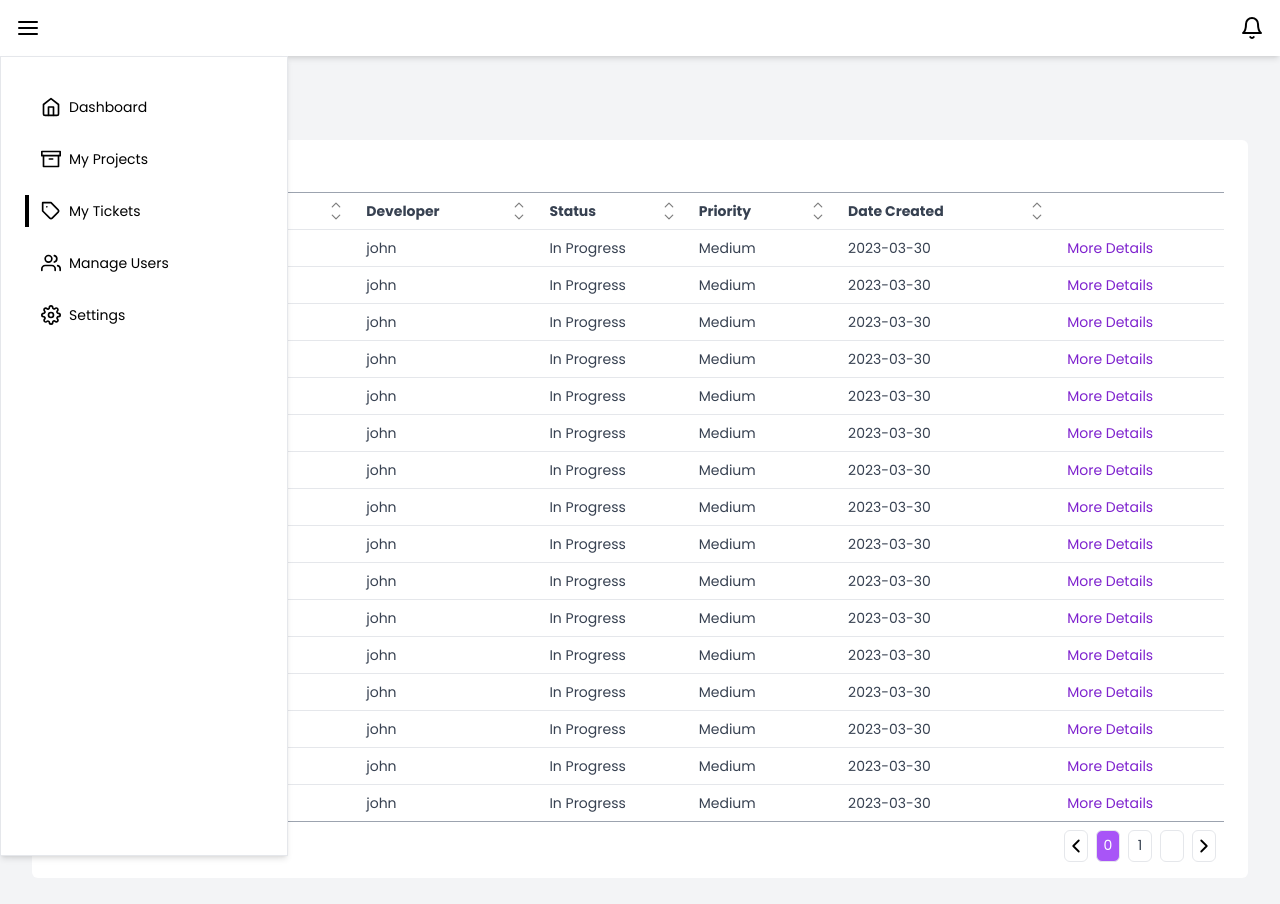
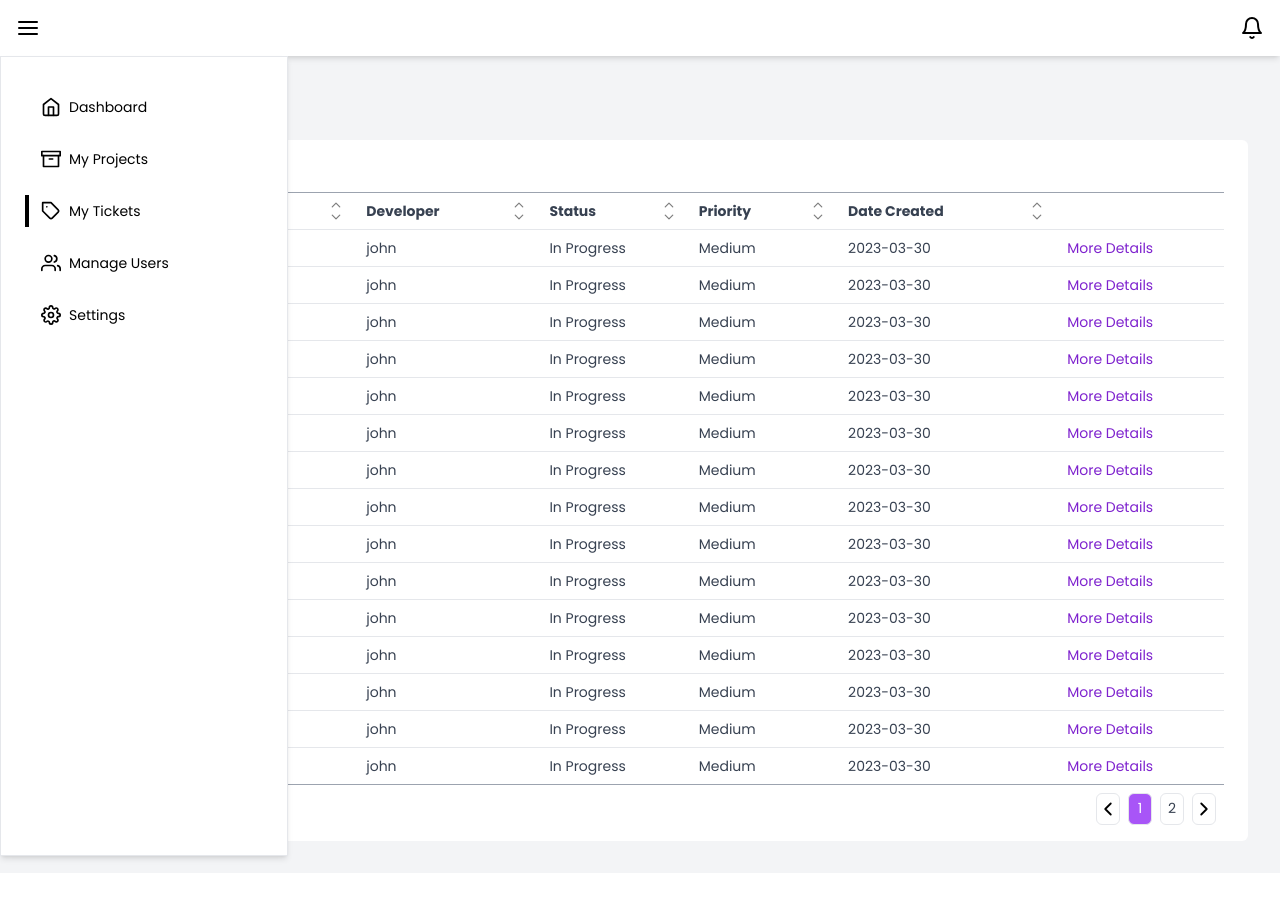
Before and after one commit to cgamagami1/bug-tracker, a React (Vite) app: page /tickets in a window 1280 px wide. Shown: the top 904 px of the page. After the commit the page ends 873 px from the top, so only its background shows below. Built offline with nearby package versions, Linux system fonts and the light colour scheme.

Commit message:
Fix table page buttons

```diff
--- a/src/components/Table.tsx
+++ b/src/components/Table.tsx
@@ -36,16 +36,16 @@ const Table = ({ title, showingEntriesText, currentPage, pageButtons, handleOnNe
           <img className="border w-6 py-1 text-center rounded-md hover:cursor-pointer" src={left} alt="left arrow" onClick={handleOnPreviousPage} />
 
           <span className={`border w-6 py-1 text-center rounded-md hover:cursor-pointer ${currentPage === pageButtons.firstPageButton ? "bg-purple-500 text-white" : ""}`}
-            onClick={() => handleOnNewPage(pageButtons.firstPageButton)}>{ pageButtons.firstPageButton }</span>
+            onClick={() => handleOnNewPage(pageButtons.firstPageButton)}>{ pageButtons.firstPageButton + 1 }</span>
           {
-            pageButtons.firstPageButton !== null &&
+            pageButtons.secondPageButton !== null &&
             <span className={`border w-6 py-1 text-center rounded-md hover:cursor-pointer ${currentPage === pageButtons.secondPageButton ? "bg-purple-500 text-white" : ""}`}
-              onClick={() => handleOnNewPage(pageButtons.secondPageButton!)}>{ pageButtons.secondPageButton }</span>
+              onClick={() => handleOnNewPage(pageButtons.secondPageButton!)}>{ pageButtons.secondPageButton! + 1 }</span>
           }
           {
-            pageButtons.secondPageButton !== null &&
+            pageButtons.thirdPageButton !== null &&
             <span className={`border w-6 py-1 text-center rounded-md hover:cursor-pointer ${currentPage === pageButtons.thirdPageButton ? "bg-purple-500 text-white" : ""}`}
-              onClick={() => handleOnNewPage(pageButtons.thirdPageButton!)}>{ pageButtons.thirdPageButton }</span>
+              onClick={() => handleOnNewPage(pageButtons.thirdPageButton!)}>{ pageButtons.thirdPageButton! + 1 }</span>
           }
           <img className="border w-6 py-1 text-center rounded-md hover:cursor-pointer" src={right} alt="right arrow" onClick={handleOnNextPage} />
         </div>
--- a/src/pages/Project/UsersTable.tsx
+++ b/src/pages/Project/UsersTable.tsx
@@ -22,43 +22,43 @@ const UsersTable = () => {
   const users = [
     {
       id: 0,
-      name: "john",
+      name: "john1",
       email: "john@email.com",
       role: ROLE.DEVELOPER,
     },
     {
       id: 1,
-      name: "john",
+      name: "john2",
       email: "john@email.com",
       role: ROLE.DEVELOPER,
     },
     {
       id: 2,
-      name: "john",
+      name: "john3",
       email: "john@email.com",
       role: ROLE.DEVELOPER,
     },
     {
       id: 3,
-      name: "john",
+      name: "john4",
       email: "john@email.com",
       role: ROLE.DEVELOPER,
     },
     {
       id: 4,
-      name: "john",
+      name: "john5",
       email: "john@email.com",
       role: ROLE.DEVELOPER,
     },
     {
       id: 5,
-      name: "john",
+      name: "john6",
       email: "john@email.com",
       role: ROLE.DEVELOPER,
     },
     {
       id: 6,
-      name: "john",
+      name: "john7",
       email: "john@email.com",
       role: ROLE.DEVELOPER,
     },
--- a/src/utils/useTable.ts
+++ b/src/utils/useTable.ts
@@ -38,11 +38,11 @@ const useTable = <T extends {}>(entries: T[], entriesPerPage = 5) => {
   const [sortAlgorithm, setSortAlgorithm] = useState<SortAlgorithm<T>>({ attribute: null, isReversed: false });
   const [firstShownEntry, setFirstShownEntry] = useState(0);
   const [currentPage, setCurrentPage] = useState(0);
-  const lastPage = Math.ceil(entries.length / entriesPerPage);
+  const lastPage = Math.floor(entries.length / entriesPerPage);
   const [pageButtons, setPageButtons] = useState<PageButtons>({
     firstPageButton: 0,
     secondPageButton: (entries.length / entriesPerPage) > 1 ? 1 : null,
-    thirdPageButton: (entries.length / (entriesPerPage * 2) > 1 ? 1 : null)
+    thirdPageButton: (entries.length / (entriesPerPage * 2) > 1 ? 2 : null)
   });
   const showingEntriesText = `Showing ${firstShownEntry + 1} to ${Math.min(firstShownEntry + entriesPerPage, entries.length)} of ${entries.length} entries`;
 
@@ -54,16 +54,16 @@ const useTable = <T extends {}>(entries: T[], entriesPerPage = 5) => {
     if (pageButtons.secondPageButton && pageButtons.thirdPageButton) {
       if (pageButtons.thirdPageButton < newPage) {
         setPageButtons({
-          firstPageButton: pageButtons.firstPageButton++,
-          secondPageButton: pageButtons.secondPageButton++,
-          thirdPageButton: pageButtons.thirdPageButton++
+          firstPageButton: pageButtons.firstPageButton + 1,
+          secondPageButton: pageButtons.secondPageButton + 1,
+          thirdPageButton: pageButtons.thirdPageButton + 1
         });
       }
       else if (newPage < pageButtons.firstPageButton) {
         setPageButtons({
-          firstPageButton: pageButtons.firstPageButton--,
-          secondPageButton: pageButtons.secondPageButton--,
-          thirdPageButton: pageButtons.thirdPageButton--
+          firstPageButton: pageButtons.firstPageButton - 1,
+          secondPageButton: pageButtons.secondPageButton - 1,
+          thirdPageButton: pageButtons.thirdPageButton - 1
         });
       }
     }
@@ -72,7 +72,7 @@ const useTable = <T extends {}>(entries: T[], entriesPerPage = 5) => {
   }
 
   const sortedEntries = [...entries].sort(newSortAlgorithm(sortAlgorithm))
-    .filter((_, i) => (firstShownEntry <= i && i <= firstShownEntry + entriesPerPage));
+    .filter((_, i) => (firstShownEntry <= i && i < firstShownEntry + entriesPerPage));
 
   return { sortedEntries, sortAlgorithm, setSortAlgorithm, showingEntriesText, currentPage, pageButtons, handleOnNewPage };
 }
```
